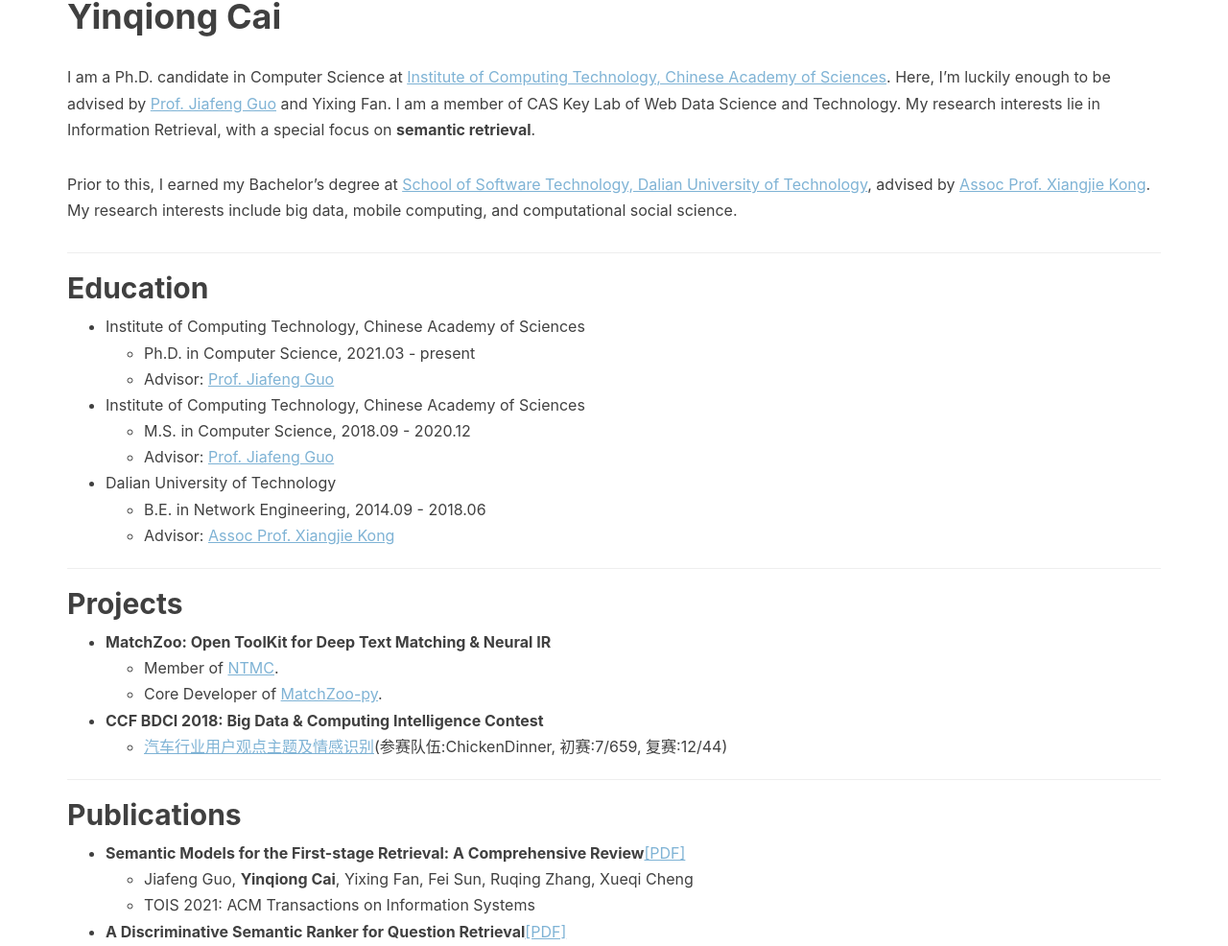
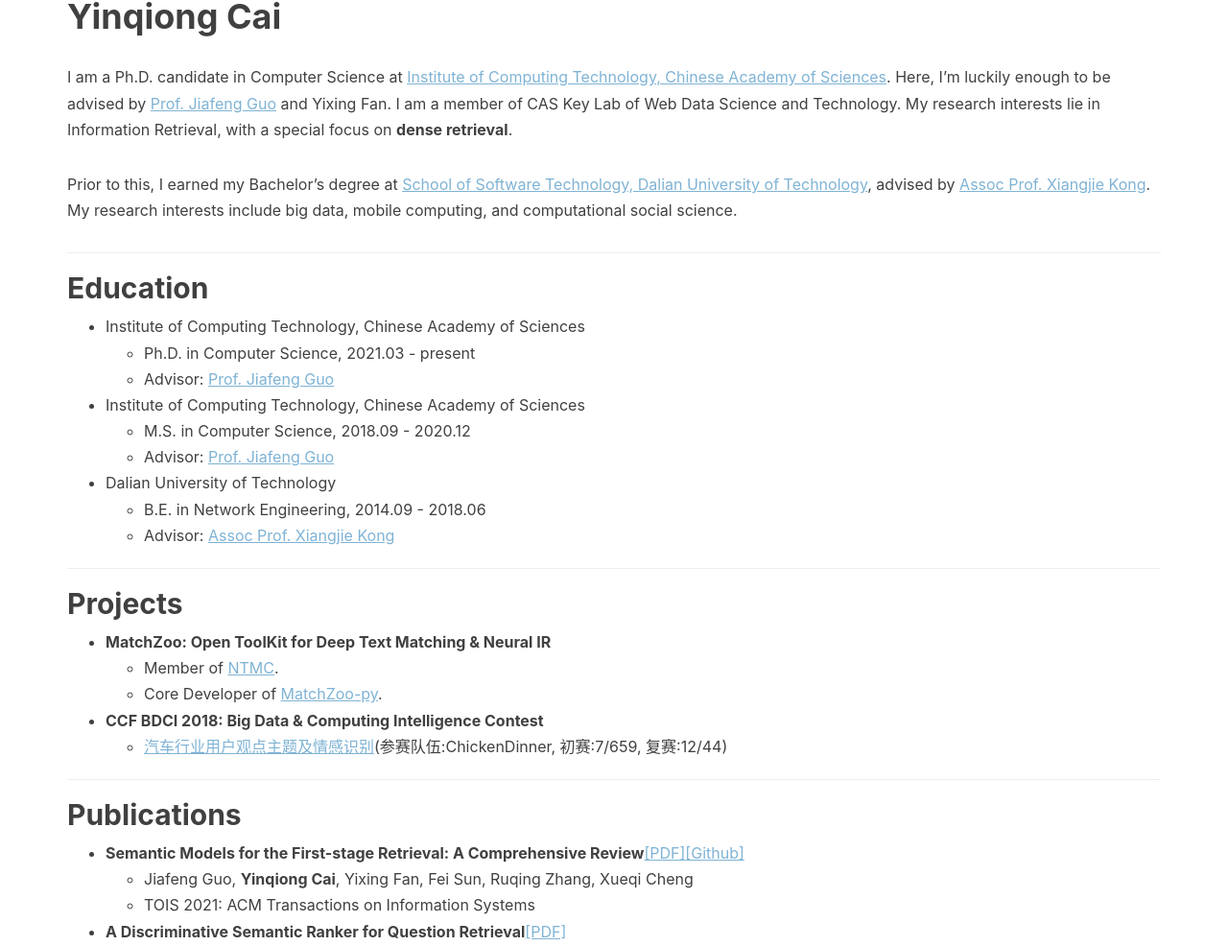
Before and after one commit to caiyinqiong/caiyinqiong.github.io, a Jekyll site: the page built from resume.html, in a window 1280 px wide. Shown: the part 270-1256 px from the top of the page at 96% size. Built offline with Jekyll 4.4.1, drawn with Linux system fonts in a browser that asks for light colours; nearby versions of some CDN libraries; comment, search, counter and statistics services are not loaded.

Commit message:
Update resume.html

```diff
--- a/resume.html
+++ b/resume.html
@@ -25,7 +25,7 @@
 <div class="container">
 
 <h1>Yinqiong Cai</h1>
-<p> I am a Ph.D. candidate in Computer Science at <a href="http://www.ict.ac.cn/" style="color:#7FB3D5;text-decoration:underline">Institute of Computing Technology, Chinese Academy of Sciences</a>. Here, I’m luckily enough to be advised by <a href="http://www.bigdatalab.ac.cn/~gjf/" style="color:#7FB3D5;text-decoration:underline">Prof. Jiafeng Guo</a> and Yixing Fan. I am a member of CAS Key Lab of Web Data Science and Technology. My research interests lie in Information Retrieval, with a special focus on <strong>semantic retrieval</strong>.</p>
+<p> I am a Ph.D. candidate in Computer Science at <a href="http://www.ict.ac.cn/" style="color:#7FB3D5;text-decoration:underline">Institute of Computing Technology, Chinese Academy of Sciences</a>. Here, I’m luckily enough to be advised by <a href="http://www.bigdatalab.ac.cn/~gjf/" style="color:#7FB3D5;text-decoration:underline">Prof. Jiafeng Guo</a> and Yixing Fan. I am a member of CAS Key Lab of Web Data Science and Technology. My research interests lie in Information Retrieval, with a special focus on <strong>dense retrieval</strong>.</p>
 <p> Prior to this, I earned my Bachelor’s degree at <a href="https://ssdut.dlut.edu.cn/" style="color:#7FB3D5;text-decoration:underline">School of Software Technology, Dalian University of Technology</a>, advised by <a href="http://thealphalab.org/xjkong/" style="color:#7FB3D5;text-decoration:underline">Assoc Prof. Xiangjie Kong</a>. My research interests include big data, mobile computing, and computational social science.
 
 <section>
@@ -74,7 +74,7 @@
     <h2>Publications</h2>
 <ul>
   <li><strong>Semantic Models for the First-stage Retrieval: A
-Comprehensive Review</strong><a href="https://arxiv.org/abs/2103.04831" style="color:#7FB3D5;text-decoration:underline">[PDF]</a></li>
+Comprehensive Review</strong><a href="https://arxiv.org/abs/2103.04831" style="color:#7FB3D5;text-decoration:underline">[PDF]</a><a href="https://github.com/caiyinqiong/Semantic-Retrieval-Models" style="color:#7FB3D5;text-decoration:underline">[Github]</a></li>
     <ul>
         <li>Jiafeng Guo, <strong>Yinqiong Cai</strong>, Yixing Fan, Fei Sun, Ruqing Zhang, Xueqi Cheng</li>
         <li>TOIS 2021: ACM Transactions on Information Systems</li>
```
